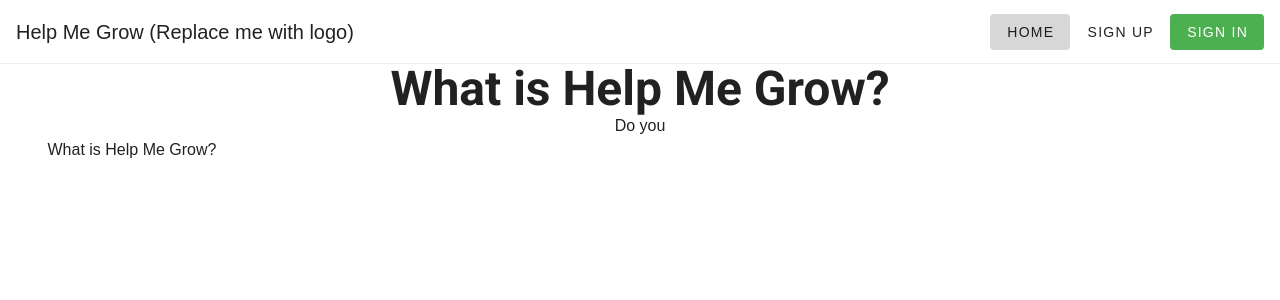
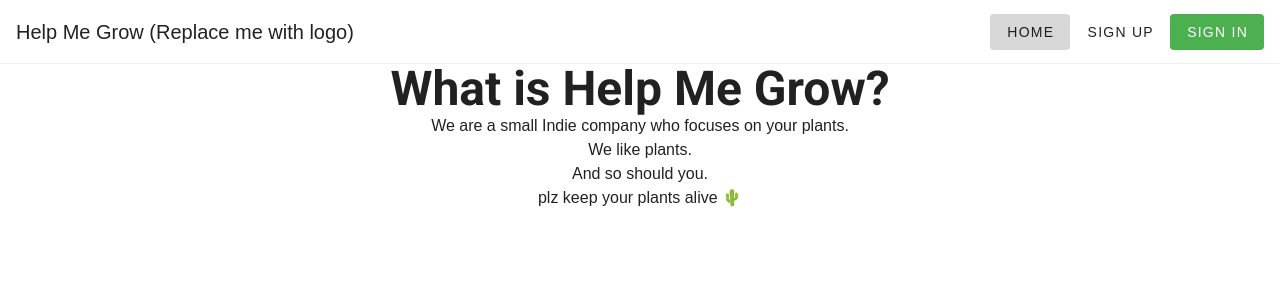
Before and after one commit to Archivolt1/helpmegrow-web, a Nuxt app: page / in a window 1280 px wide. Shown: the top 300 px of the page. Built offline with nearby package versions, Linux system fonts and the light colour scheme; a web font is replaced by a local one.

Commit message:
created index 2

```diff
--- a/pages/index.vue
+++ b/pages/index.vue
@@ -4,10 +4,16 @@
             What is Help Me Grow?
         </v-row>
         <v-row justify="center">
-            Do you
+            We are a small Indie company who focuses on your plants.
         </v-row>
-        <v-row>
-            What is Help Me Grow?
+        <v-row justify="center">
+            We like plants.
+        </v-row>
+        <v-row justify="center">
+            And so should you.
+        </v-row>
+        <v-row justify="center">
+            plz keep your plants alive 🌵
         </v-row>
     </v-container>
 </template>
```
